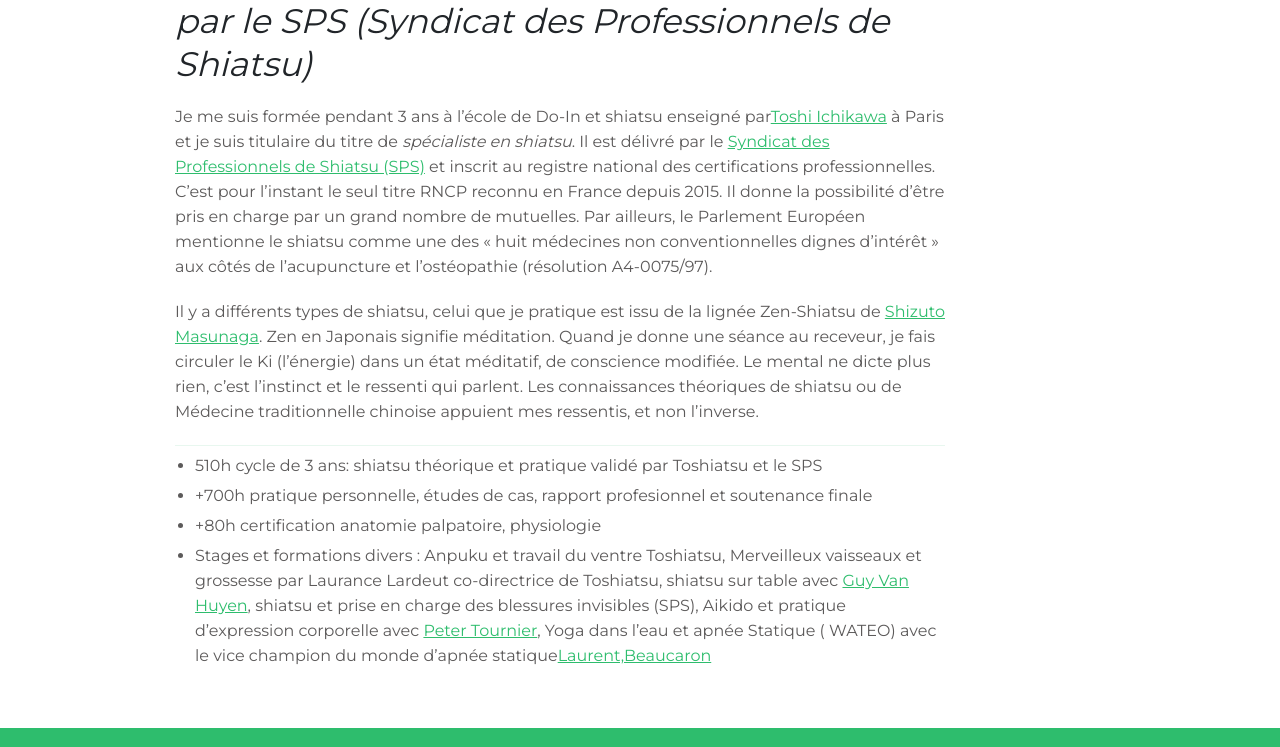
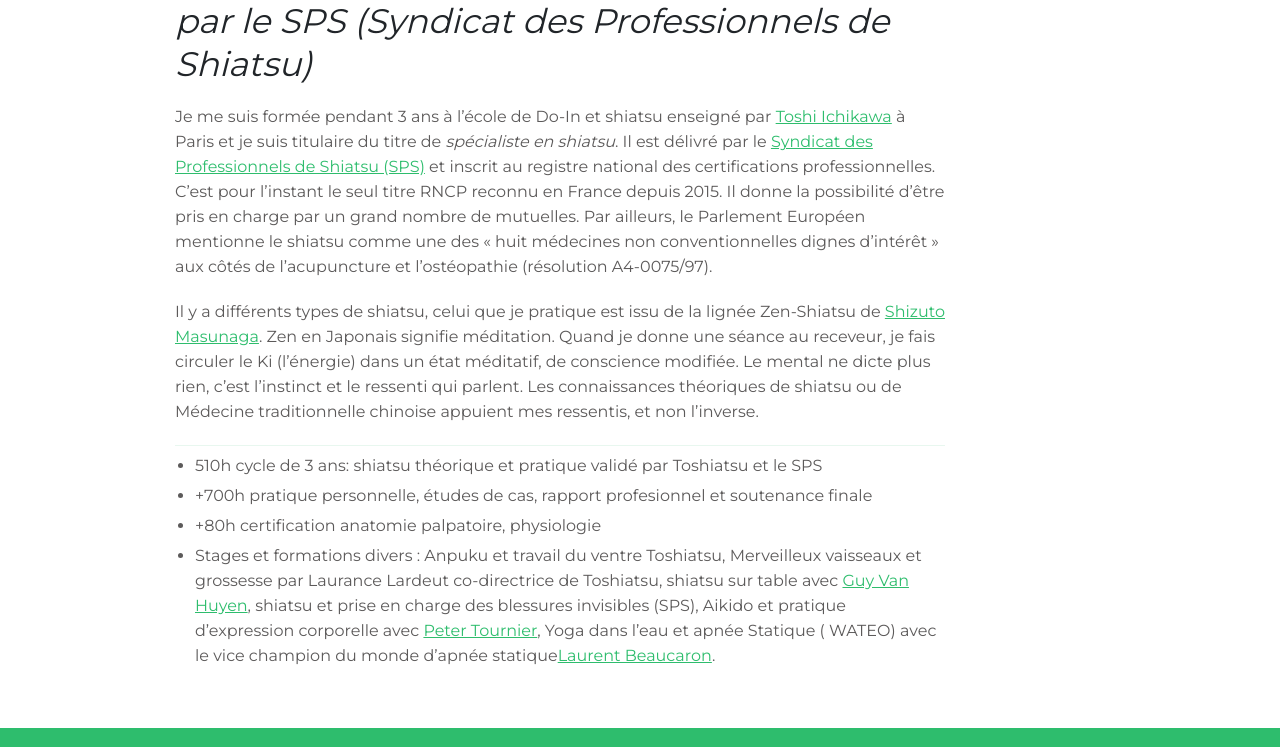
Before and after one commit to lekidejade/beta, a Jekyll site: the page built from qui-suis-je.md, in a window 1280 px wide. Shown: the part 1304-2051 px from the top of the page. Built offline with Jekyll 4.4.1, drawn with Linux system fonts in a browser that asks for light colours.

Commit message:
Update qui-suis-je.md

```diff
--- a/qui-suis-je.md
+++ b/qui-suis-je.md
@@ -20,7 +20,7 @@
 
 # *Ma formation à Toshiatsu Paris, école agréée par le SPS (Syndicat des Professionnels de Shiatsu)*
 
-Je me suis formée pendant 3 ans à l’école de Do-In et shiatsu enseigné par[Toshi Ichikawa](https://toshiatsu.com/ecole-de-shiatsu-paris/){:target="_blank"} à Paris et je suis titulaire du titre de *spécialiste en shiatsu*. Il est délivré par le [Syndicat des Professionnels de Shiatsu (SPS)](https://www.syndicat-shiatsu.fr){:target="_blank"} et inscrit au registre national des certifications professionnelles. C’est pour l’instant le seul titre RNCP reconnu en France depuis 2015. Il donne la possibilité d’être pris en charge par un grand nombre de mutuelles. Par ailleurs, le Parlement Européen mentionne le shiatsu comme une des « huit médecines non conventionnelles dignes d’intérêt » aux côtés de l’acupuncture et l’ostéopathie (résolution A4-0075/97).
+Je me suis formée pendant 3 ans à l’école de Do-In et shiatsu enseigné par [Toshi Ichikawa](https://toshiatsu.com/ecole-de-shiatsu-paris/){:target="_blank"} à Paris et je suis titulaire du titre de *spécialiste en shiatsu*. Il est délivré par le [Syndicat des Professionnels de Shiatsu (SPS)](https://www.syndicat-shiatsu.fr){:target="_blank"} et inscrit au registre national des certifications professionnelles. C’est pour l’instant le seul titre RNCP reconnu en France depuis 2015. Il donne la possibilité d’être pris en charge par un grand nombre de mutuelles. Par ailleurs, le Parlement Européen mentionne le shiatsu comme une des « huit médecines non conventionnelles dignes d’intérêt » aux côtés de l’acupuncture et l’ostéopathie (résolution A4-0075/97).
 
 Il y a différents types de shiatsu, celui que je pratique est issu de la lignée Zen-Shiatsu de [Shizuto Masunaga](https://www.shiatsu-france.com/article-iokai-le-zen-shiatsu.html){:target="_blank"}. Zen en Japonais signifie méditation. Quand je donne une séance au receveur, je fais circuler le Ki (l’énergie) dans un état méditatif, de conscience modifiée. Le mental ne dicte plus rien, c’est l’instinct et le ressenti qui parlent. Les connaissances théoriques de shiatsu ou de Médecine traditionnelle chinoise appuient mes ressentis, et non l’inverse.
 
@@ -29,4 +29,4 @@
 * 510h cycle de 3 ans: shiatsu théorique et pratique validé par Toshiatsu et le SPS
 * +700h pratique personnelle, études de cas, rapport profesionnel et soutenance finale
 * +80h certification anatomie palpatoire, physiologie
-* Stages et formations divers : Anpuku et travail du ventre Toshiatsu, Merveilleux vaisseaux et grossesse par Laurance Lardeut co-directrice de Toshiatsu, shiatsu sur table avec [Guy Van Huyen](https://kenko-shiatsu.org/){:target="_blank"}, shiatsu et prise en charge des blessures invisibles (SPS), Aikido et pratique d'expression corporelle avec [Peter Tournier](https://www.formationacteur.com/stages){:target="_blank"}, Yoga dans l'eau et apnée Statique ( WATEO) avec le vice champion du monde d'apnée statique[Laurent,Beaucaron](http://www.beaucaron.com/){:target="_blank"}
+* Stages et formations divers : Anpuku et travail du ventre Toshiatsu, Merveilleux vaisseaux et grossesse par Laurance Lardeut co-directrice de Toshiatsu, shiatsu sur table avec [Guy Van Huyen](https://kenko-shiatsu.org/){:target="_blank"}, shiatsu et prise en charge des blessures invisibles (SPS), Aikido et pratique d'expression corporelle avec [Peter Tournier](https://www.formationacteur.com/stages){:target="_blank"}, Yoga dans l'eau et apnée Statique ( WATEO) avec le vice champion du monde d'apnée statique[Laurent Beaucaron](http://www.beaucaron.com/){:target="_blank"}.
```
